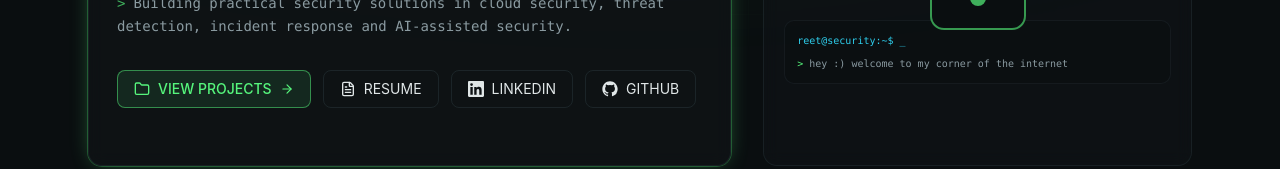
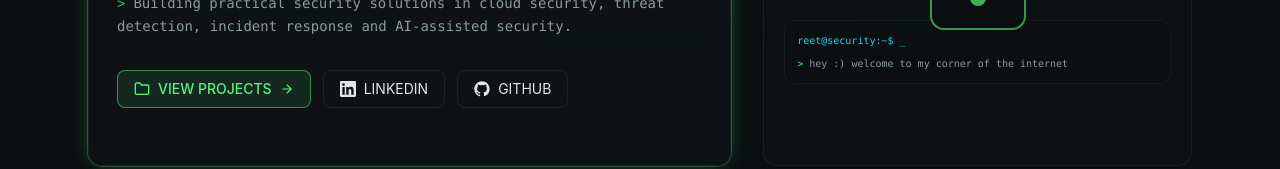
Before and after one commit to reetbhatia/reetbhatia-portfolio, a Next.js app: page / in a window 1280 px wide. Shown: the part 382-551 px from the top of the page. Built offline with nearby package versions, Linux system fonts and the light colour scheme.

Commit message:
Update hero.tsx

```diff
--- a/components/hero.tsx
+++ b/components/hero.tsx
@@ -1,6 +1,6 @@
 'use client'
 
-import { ArrowRight, FileText, Folder } from 'lucide-react'
+import { ArrowRight, Folder } from 'lucide-react'
 import { profile } from '@/lib/data'
 import { useTypewriter } from '@/hooks/use-typewriter'
 import { GithubIcon, LinkedinIcon } from '@/components/brand-icons'
@@ -131,13 +131,7 @@ export function Hero() {
                 VIEW PROJECTS
                 <ArrowRight className="size-3.5 transition-transform group-hover:translate-x-0.5" />
               </a>
-              <a
-                href={profile.links.resume}
-                className="inline-flex items-center gap-2 rounded-md border border-border px-4 py-2 text-sm text-foreground transition-colors hover:border-secondary/60 hover:text-secondary"
-              >
-                <FileText className="size-4" />
-                RESUME
-              </a>
+
               <a
                 href={profile.links.linkedin}
                 target="_blank"
```
